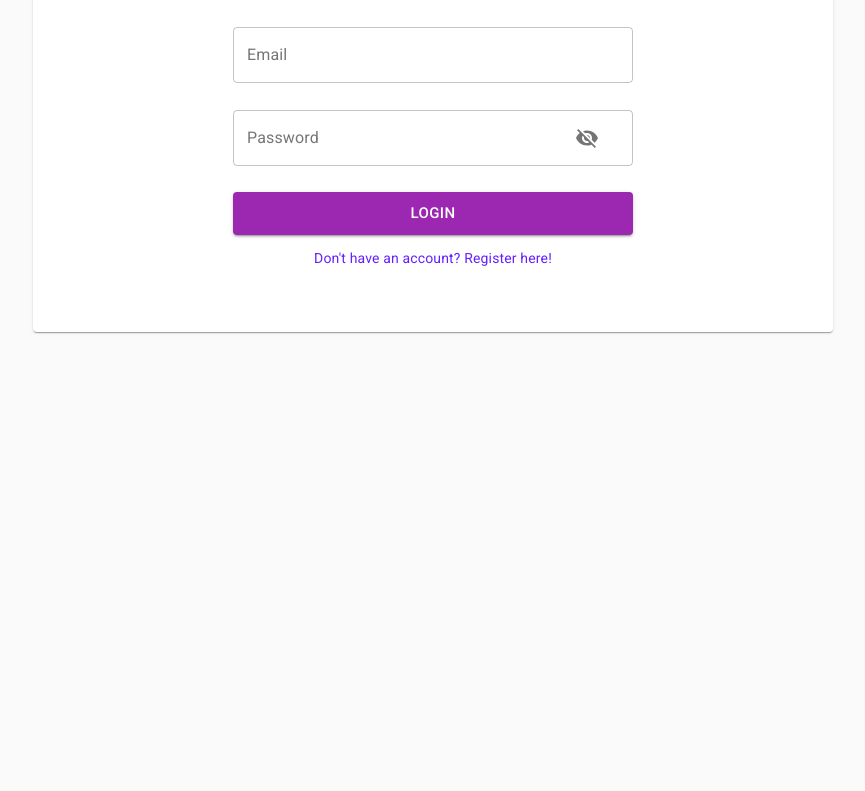
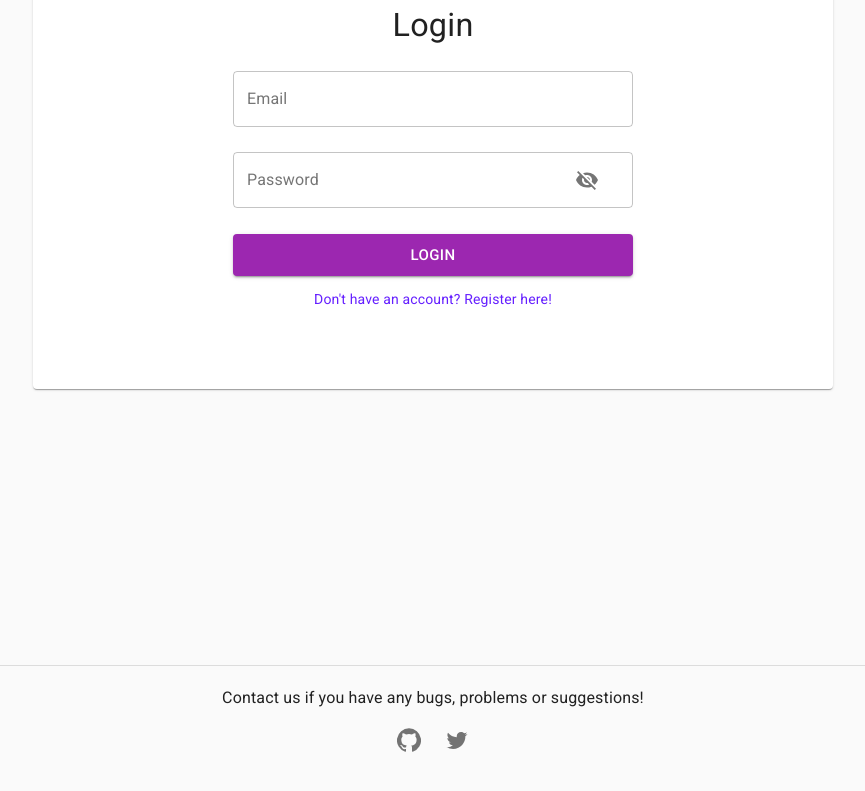
Before and after one commit to Terenco12345/dnd-react-app, a React (Create React App) app in the folder client/: page /login in a window 1280 px wide. Shown: the part 219-1010 px from the top of the page, without its empty margins (207-1072 px from the left). Before the commit the page ends 800 px from the top, so only its background shows below. Built offline with nearby package versions, Linux system fonts and the light colour scheme; no server answers.

Commit message:
CSS polish

```diff
--- a/client/src/components/charactersheet/CharacterSheetGalleryPage.js
+++ b/client/src/components/charactersheet/CharacterSheetGalleryPage.js
@@ -16,7 +16,7 @@ const styles = theme => ({
     root: {
         paddingTop: theme.spacing(5),
         paddingBottom: theme.spacing(5),
-        minHeight: '100%',
+        minHeight: 700,
         marginLeft: theme.spacing(2),
         marginRight: theme.spacing(2),
         textAlign: 'center',
@@ -231,9 +231,7 @@ class CharacterSheetGalleryPage extends React.Component {
                                 InputProps={{
                                     endAdornment: (
                                         <InputAdornment position="start">
-                                            <IconButton>
-                                                <SearchIcon></SearchIcon>
-                                            </IconButton>
+                                            <SearchIcon></SearchIcon>
                                         </InputAdornment>
                                     ),
                                 }}
@@ -241,7 +239,6 @@ class CharacterSheetGalleryPage extends React.Component {
                         </Grid>
                     </Grid>
                 </div>
-                <Divider></Divider>
                 {this.props.sheet.deletePending &&
                     <div style={{ marginTop: 20 }}>
                         <Typography variant="body1" gutterBottom>Deleting...</Typography>
--- a/client/src/components/charactersheet/CharacterSheetPage.js
+++ b/client/src/components/charactersheet/CharacterSheetPage.js
@@ -7,9 +7,10 @@ import avatars from '../../avatars';
 
 const styles = (theme) => ({
     root: {
+        minHeight: 700,
         margin: 'auto',
         width: "100%",
-        padding: theme.spacing(2),
+        padding: theme.spacing(5),
         backgroundRepeat: 'no-repeat'
     },
 
--- a/client/src/components/global/Footer.js
+++ b/client/src/components/global/Footer.js
@@ -1,9 +1,36 @@
 import React from 'react';
+import { Divider, Grid, Typography, IconButton } from '@material-ui/core';
+import { withStyles } from '@material-ui/styles';
+import { withRouter } from 'react-router';
+import GitHubIcon from '@material-ui/icons/GitHub';
+import FacebookIcon from '@material-ui/icons/Facebook';
+import TwitterIcon from '@material-ui/icons/Twitter';
+const styles = (theme) => ({
+    root: {
+        textAlign: 'center',
+        padding: theme.spacing(5)
+    }
+})
 
 class Footer extends React.Component {
     render() {
+        const classes = this.props.classes;
         return (
-            <div>
+            <div className={classes.root}>
+                <Divider style={{marginBottom: 20}}></Divider>
+                <Typography variant="body1" gutterBottom>Contact us if you have any bugs, problems or suggestions!</Typography>
+                <Grid container justify="center" alignItems="center">
+                    <Grid item>
+                        <IconButton onClick={()=>{window.open("https://github.com/Terenco12345/dnd-react-app")}}>
+                            <GitHubIcon></GitHubIcon>
+                        </IconButton>
+                    </Grid>
+                    <Grid item>
+                        <IconButton onClick={()=>{window.open("https://twitter.com/Cheese_Gr8er")}}>
+                            <TwitterIcon></TwitterIcon>
+                        </IconButton>
+                    </Grid>
+                </Grid>
             </div>
         );
     }
@@ -13,4 +40,4 @@ class Footer extends React.Component {
     }
 }
 
-export default Footer;
+export default withRouter(withStyles(styles)(Footer));
--- a/client/src/components/landing/LandingPage.js
+++ b/client/src/components/landing/LandingPage.js
@@ -12,7 +12,7 @@ import { CircularProgress } from '@material-ui/core';
 const styles = theme => ({
   root: {
     paddingTop: '10%',
-    minHeight: '100%',
+    minHeight: 700,
     textAlign: 'center',
   },
   button: {
--- a/client/src/components/user/LoginPage.js
+++ b/client/src/components/user/LoginPage.js
@@ -17,9 +17,12 @@ import { bindActionCreators } from 'redux';
 
 const styles = theme => ({
   root: {
-    padding: '5%',
+    minHeight: 700,
+  },
+  login: {
+    padding: theme.spacing(10),
     margin: 'auto',
-    marginTop: '4%',
+    marginTop: theme.spacing(10),
     width: 800,
     maxWidth: '90%'
   },
@@ -132,7 +135,8 @@ class LoginPage extends React.Component {
     }
 
     return (
-      <Paper className={classes.root}>
+      <div className={classes.root}>
+        <Paper className={classes.login}>
           <Typography variant="h4" align="center" style={{ marginBottom: "10px" }}>
             Login
         </Typography>
@@ -183,6 +187,7 @@ class LoginPage extends React.Component {
             </Grid>
           </form>
         </Paper>
+      </div>
     );
   }
 }
--- a/client/src/components/user/ProfilePage.js
+++ b/client/src/components/user/ProfilePage.js
@@ -15,12 +15,9 @@ import { bindActionCreators } from 'redux';
 
 const styles = theme => ({
     root: {
-        minHeight: '100%'
-    },
-    topContainer: {
-        padding: '5%',
+        minHeight: 700,
+        paddingTop: theme.spacing(10),
         textAlign: 'center',
-        background: theme.palette.primary.light
     },
     button: {
         marginTop: '50px',
@@ -116,7 +113,6 @@ class ProfilePage extends React.Component {
         if (this.props.user.currentUser) {
             return (
                 <div className={classes.root}>
-                    <Paper className={classes.topContainer} square>
                     <Badge
                         anchorOrigin={{
                             vertical: 'bottom',
@@ -154,9 +150,9 @@ class ProfilePage extends React.Component {
                             <Divider></Divider>
                             <Avatar src={avatars.profile[this.state.selection]} style={{ margin: 'auto', marginTop: 50, marginBottom: 50, width: 100, height: 100 }}></Avatar>
                             <Button variant="outlined" style={{ marginLeft: 8, marginRight: 8 }} onClick={() => {
-                                    this.props.updateCurrentUser({avatar: this.state.selection});
+                                this.props.updateCurrentUser({ avatar: this.state.selection });
                             }}>
-                                   {this.props.user.updatePending ? <CircularProgress color="inherit" size={25}></CircularProgress> :  "Update avatar"}
+                                {this.props.user.updatePending ? <CircularProgress color="inherit" size={25}></CircularProgress> : "Update avatar"}
                             </Button>
                         </div>
                     </Menu>
@@ -166,7 +162,6 @@ class ProfilePage extends React.Component {
                     <Typography variant="h4">
                         {user.email}
                     </Typography>
-                    </Paper>
                 </div>
             );
         } else {
--- a/client/src/components/user/RegisterPage.js
+++ b/client/src/components/user/RegisterPage.js
@@ -14,9 +14,12 @@ const validPasswordRegex = /^(?=.*[a-z])(?=.*[A-Z])(?=.*[0-9])(?=.{8,})/;
 
 const styles = theme => ({
   root: {
-    padding: '5%',
+    minHeight: 700,
+  },
+  register: {
+    padding: theme.spacing(10),
     margin: 'auto',
-    marginTop: '4%',
+    marginTop: theme.spacing(10),
     width: 800,
     maxWidth: '90%'
   },
@@ -220,7 +223,8 @@ class RegisterPage extends React.Component {
     }
 
     return (
-      <Paper className={classes.root}>
+      <div className={classes.root}>
+        <Paper className={classes.register}>
           <Typography variant="h4" align="center" style={{ marginBottom: "10px" }}>
             Register new account
         </Typography>
@@ -230,7 +234,7 @@ class RegisterPage extends React.Component {
               justify="center"
               alignItems="center"
             >
-            <FormHelperText error textalign="center">{serverError ==="" ? this.state.overallError : serverError}</FormHelperText>
+              <FormHelperText error textalign="center">{serverError === "" ? this.state.overallError : serverError}</FormHelperText>
               <TextField id="displayName" label="Display Name" variant="outlined" className={classes.textField} onChange={this.displayNameChangeHandler}
                 error={this.state.displayNameError !== ""} helperText={this.state.displayNameError} />
               <TextField id="email" label="Email" variant="outlined" className={classes.textField} onChange={this.emailChangeHandler}
@@ -268,6 +272,7 @@ class RegisterPage extends React.Component {
             </Grid>
           </form>
         </Paper>
+      </div>
     );
   }
 }
```
Lines whose indentation alone changed are shown as unchanged.
